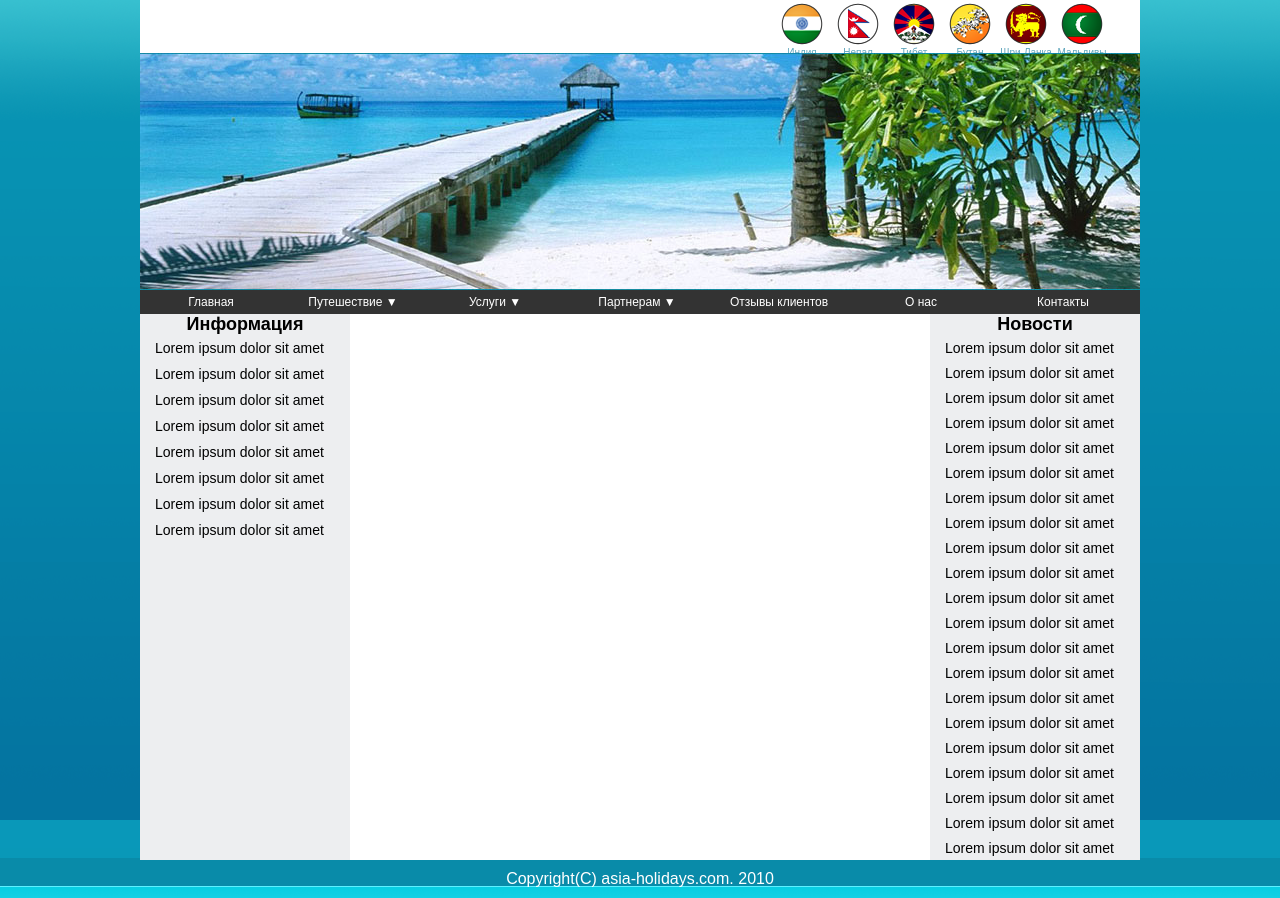
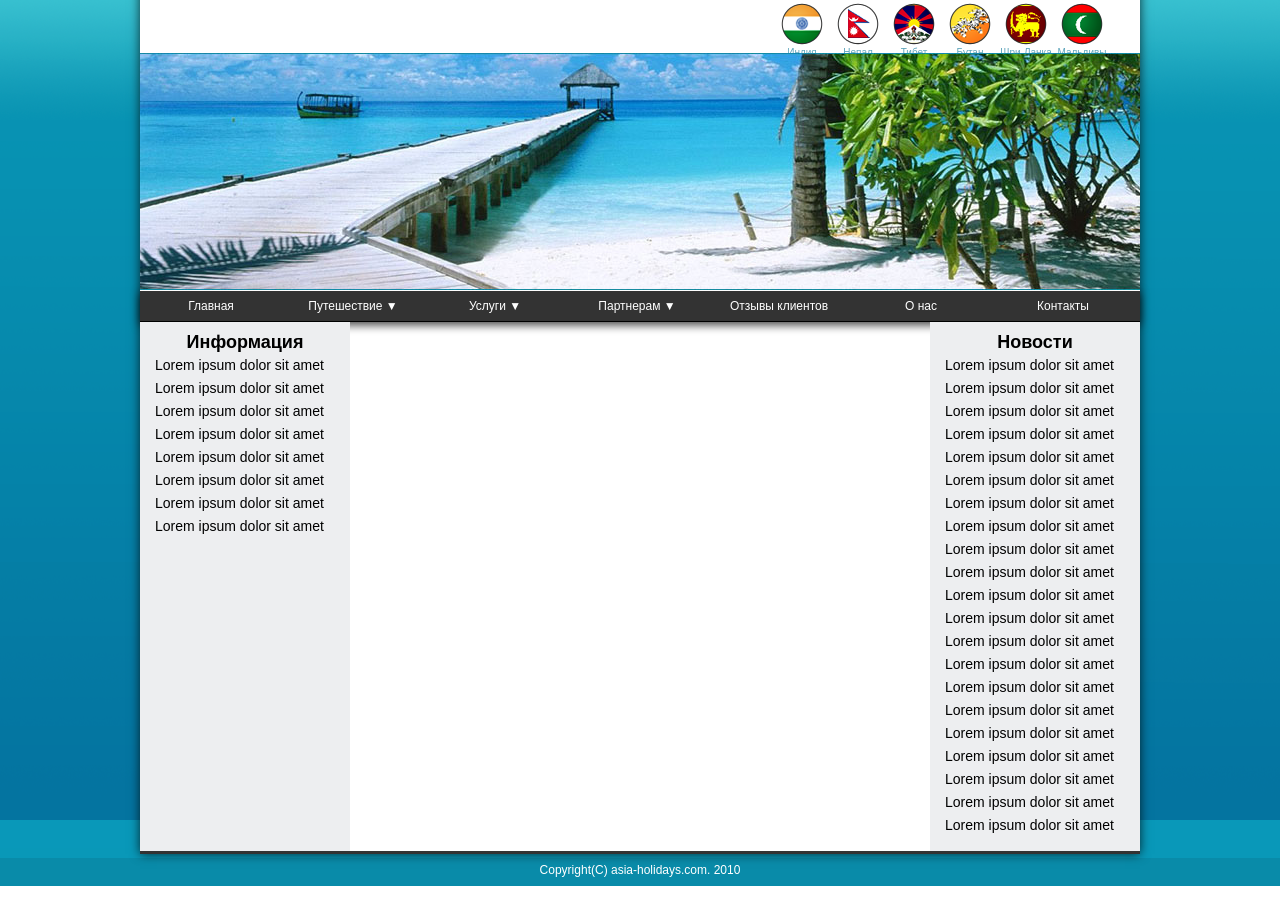
Before and after one commit to molodshiy/vanok1993.github.io, a plain HTML site: page GoIT/markup/home/lesson4/index.html in a window 1280 px wide. Shown: the part 240-1138 px from the top of the page. Drawn offline with Linux system fonts and the light colour scheme.

Commit message:
Full commit with lesson4.

```diff
--- a/GoIT/markup/home/lesson4/css/style.css
+++ b/GoIT/markup/home/lesson4/css/style.css
@@ -1,7 +1,7 @@
 body {
     margin: 0;
     padding: 0;
-    background-image: url("../img/background.png");
+    background: url("../img/background.png");
     font-family: sans-serif;
 }
 
@@ -9,6 +9,8 @@ body {
     margin: 38px auto 0;
     width: 1000px;
     background-color: white;
+    box-shadow: 0 0 10px rgba(0, 0, 0, 0.75);
+    border-bottom: 3px solid #333;
 }
 
 .logo {
@@ -68,6 +70,9 @@ body {
     width: 100%;
     margin: 0;
     padding: 0;
+    border-top: 1px solid white;
+    border-bottom: 1px solid black;
+    box-shadow: 0 3px 10px rgba(0, 0, 0, 0.75);
     background: #333;
 }
 
@@ -81,7 +86,7 @@ body {
 
 .menu li a {
     display: block;
-    padding: 5px;
+    padding: 8px;
     color: #fff;
     background: #333;
     text-decoration: none;
@@ -116,6 +121,7 @@ body {
 .content {
     width: 100%;
     overflow: hidden;
+    padding-bottom: 15px;
 }
 
 .info {
@@ -136,11 +142,11 @@ body {
 .info > ul > li {
     font-size: 14px;
     list-style: none;
-    padding: 5px 0 5px 15px;
+    padding: 4px 0 3px 15px;
 }
 
 h4 {
-    margin: 0;
+    margin: 10px 0 0 0;
     text-align: center;
 }
 
@@ -161,8 +167,9 @@ h4 {
 .news > ul > li {
     font-size: 14px;
     list-style: none;
-    padding: 5px 0 4px 15px;
+    padding: 4px 0 3px 15px;
 }
+
 .main_content {
     padding-bottom: 20000px;
     margin-bottom: -20000px;
@@ -171,5 +178,6 @@ h4 {
 footer {
     text-align: center;
     color: white;
-    margin: 10px;
+    margin: 9px;
+    font-size: 12px;
 }
```
